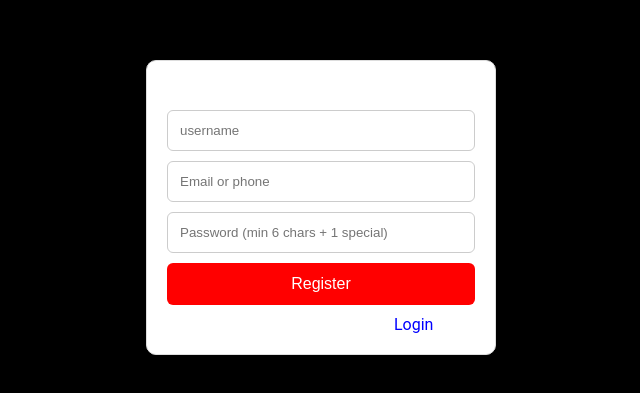
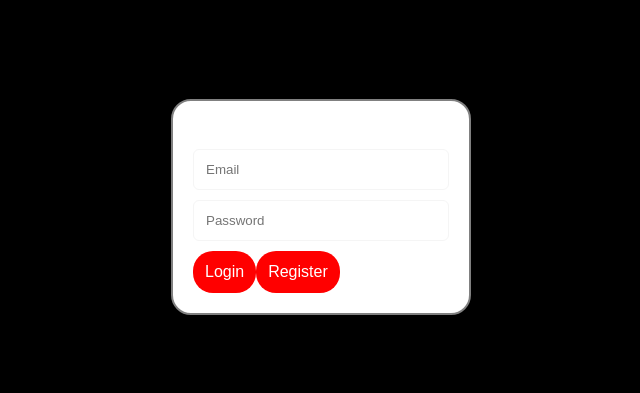
Before and after one commit to vsirish123/youtube-clone, a React app in the folder frontend/: page /register in a window 1280 px wide. Shown: the part 193-586 px from the top of the page, without its empty margins (319-959 px from the left). Built offline with nearby package versions, Linux system fonts and the light colour scheme; the HTML template or start-up script is replaced by a standard one.

Commit message:
changed login.jsx and register.jsx

```diff
--- a/frontend/src/pages/Login.jsx
+++ b/frontend/src/pages/Login.jsx
@@ -1,65 +1,87 @@
 import { useNavigate } from "react-router-dom";
 import { useState } from "react";
-import axios from "axios";
-function Login()
-{
+import API from "../api";
+
+function Login() {
+  const navigate = useNavigate();
+
   const [email, setEmail] = useState("");
   const [password, setPassword] = useState("");
   const [loading, setLoading] = useState(false);
-  const navigate = useNavigate();
 
   const handleSubmit = async (e) => {
-    e.preventDefault();// stops page reload on form submit
+    e.preventDefault();
 
     if (!email || !password) {
-      return alert("All fields are required");
+      alert("All fields are required");
+      return;
     }
+
     try {
-      setLoading(true);// used to disable buttons + show loading text
-      // HARD-CODED backend API call (works only for localhost)
-      const res = await axios.post(
-        "http://localhost:5002/api/auth/login",
-        { email, password }
-      );
+      setLoading(true);
 
-    // Store JWT token for authenticated API requests
+      const res = await API.post("/auth/login", {
+        email,
+        password,
+      });
+
       localStorage.setItem("token", res.data.token);
-    // Store logged-in user info for UI usage
+
       localStorage.setItem(
         "user",
         JSON.stringify({
           _id: res.data._id,
-        name: res.data.name,
+          username: res.data.username,
           email: res.data.email,
         })
       );
-    // Redirect user after successful login
+
+      alert("Login Successful");
+
       navigate("/");
     } catch (err) {
-       // Optional chaining avoids crash if response is undefined
+      console.log(err);
+
       alert(err.response?.data?.message || "Login failed");
     } finally {
-      setLoading(false); // runs whether success or error
+      setLoading(false);
+    }
   };
-}
 
   return (
     <div className="login-container">
       <div className="login-form">
         <form onSubmit={handleSubmit}>
           <h2>Login</h2>
-                <input type="email" placeholder="Email or phone" value={email} onChange={(e)=>setEmail(e.target.value)} />
-                <input type="password" placeholder="Enter your password " value={password} onChange={(e)=>setPassword(e.target.value)} />
-                <button disabled={loading}>
+
+          <input
+            type="email"
+            placeholder="Email"
+            value={email}
+            onChange={(e) => setEmail(e.target.value)}
+          />
+
+          <input
+            type="password"
+            placeholder="Password"
+            value={password}
+            onChange={(e) => setPassword(e.target.value)}
+          />
+
+          <button type="submit" disabled={loading}>
             {loading ? "Logging in..." : "Login"}
           </button>
-                <button type="button" onClick={()=>navigate("/register")}>
+
+          <button
+            type="button"
+            onClick={() => navigate("/register")}
+          >
             Register
           </button>
         </form>
-
       </div>
     </div>
-    )
+  );
 }
+
 export default Login;
--- a/frontend/src/pages/Register.jsx
+++ b/frontend/src/pages/Register.jsx
@@ -1,69 +1,91 @@
-// React Router hook used to programmatically navigate between routes
 import { useNavigate } from "react-router-dom";
-// React hook for managing component state
 import { useState } from "react";
-// Axios instance used to make API requests
 import API from "../api/api.js";
-function Register()
-{
-     // Used to redirect user after successful registration
+
+function Login() {
   const navigate = useNavigate();
-     // Controls loading state while API request is in progress
+
   const [loading, setLoading] = useState(false);
-     // Stores form input values
+
   const [form, setForm] = useState({
-        username: "",
     email: "",
     password: "",
   });
-    // Updates form state dynamically based on input name
+
   const handleChange = (e) => {
     setForm({ ...form, [e.target.name]: e.target.value });
   };
-    // Regex: password must be at least 6 characters
-    // and contain at least one special character
-    const passwordRegex =/^(?=.*[!@#$%^&*()_\-+=\[\]{};':"\\|,.<>\/?]).{6,}$/;
-     // Handles form submission
-    const handleRegister = async (e) => {
+
+  const handleSubmit = async (e) => {
     e.preventDefault();
-    // Validate password before sending request
-    if (!passwordRegex.test(form.password)) {
-        return alert(
-        "Password must be at least 6 characters and contain 1 special character"
-        );
+
+    if (!form.email || !form.password) {
+      return alert("All fields are required");
     }
+
     try {
       setLoading(true);
-            const res = await API.post("/auth/register", form);
-            alert(res.data.message);
-            // Redirect user to login page
-            navigate("/login");
+
+      const res = await API.post("/auth/login", form);
+
+      localStorage.setItem("token", res.data.token);
+
+      localStorage.setItem(
+        "user",
+        JSON.stringify({
+          _id: res.data._id,
+          username: res.data.username,
+          email: res.data.email,
+        })
+      );
+
+      alert("Login Successful");
+
+      navigate("/");
     } catch (err) {
-             // Log error for debugging
       console.error(err);
-            alert(err.response?.data?.message || "Registration failed");
-           }
-            finally {
-                // Stop loading regardless of success or error
+      alert(err.response?.data?.message || "Login failed");
+    } finally {
       setLoading(false);
     }
   };
-    return(
-        <div className="register-container">
-            <form className="register-form" onSubmit={handleRegister}>
-                <p>create an account</p>
-                <input type="text" name="username" placeholder="username" value={form.username} onChange={handleChange}/>
-                <input type="email" name="email" placeholder="Email or phone" value={form.email} onChange={handleChange}/>
-                <input type="password" name="password" placeholder="Password (min 6 chars + 1 special)" value={form.password} onChange={handleChange} />
+
+  return (
+    <div className="login-container">
+      <div className="login-form">
+        <form onSubmit={handleSubmit}>
+          <h2>Login</h2>
+
+          <input
+            type="email"
+            name="email"
+            placeholder="Email"
+            value={form.email}
+            onChange={handleChange}
+          />
+
+          <input
+            type="password"
+            name="password"
+            placeholder="Password"
+            value={form.password}
+            onChange={handleChange}
+          />
+
           <button disabled={loading}>
-                {loading ? "Registering..." : "Register"}
+            {loading ? "Logging in..." : "Login"}
           </button>
-                <p>
-                    Already have an account?{" "}
-                    <span style={{color:"blue",cursor:"pointer"}} onClick={()=>navigate("/login")}>Login</span>
-                </p>
+
+          <button
+            type="button"
+            onClick={() => navigate("/register")}
+          >
+            Register
+          </button>
         </form>
       </div>
-    )
+    </div>
+  );
 }
-export default Register;
+
+export default Login;
```
Lines whose indentation alone changed are shown as unchanged.
